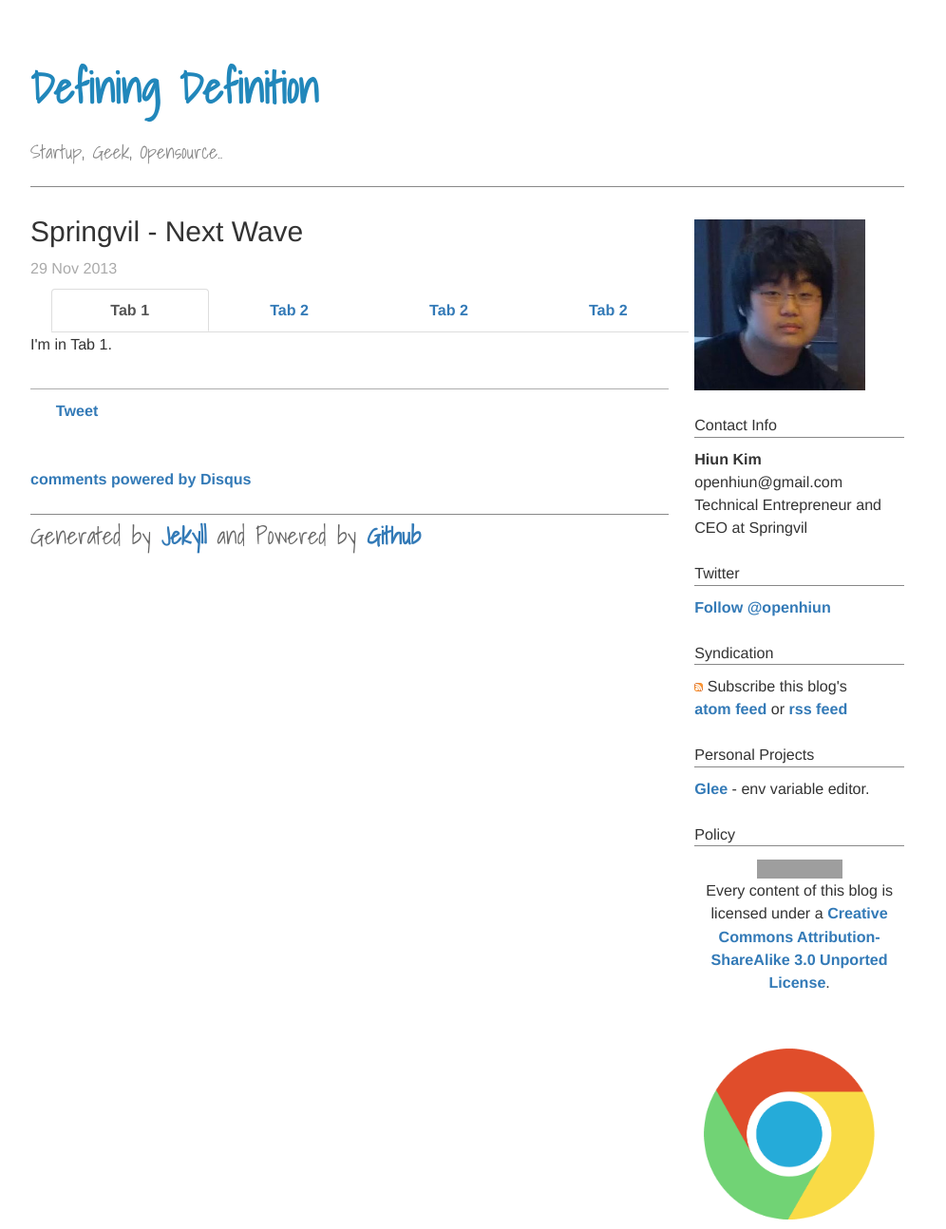
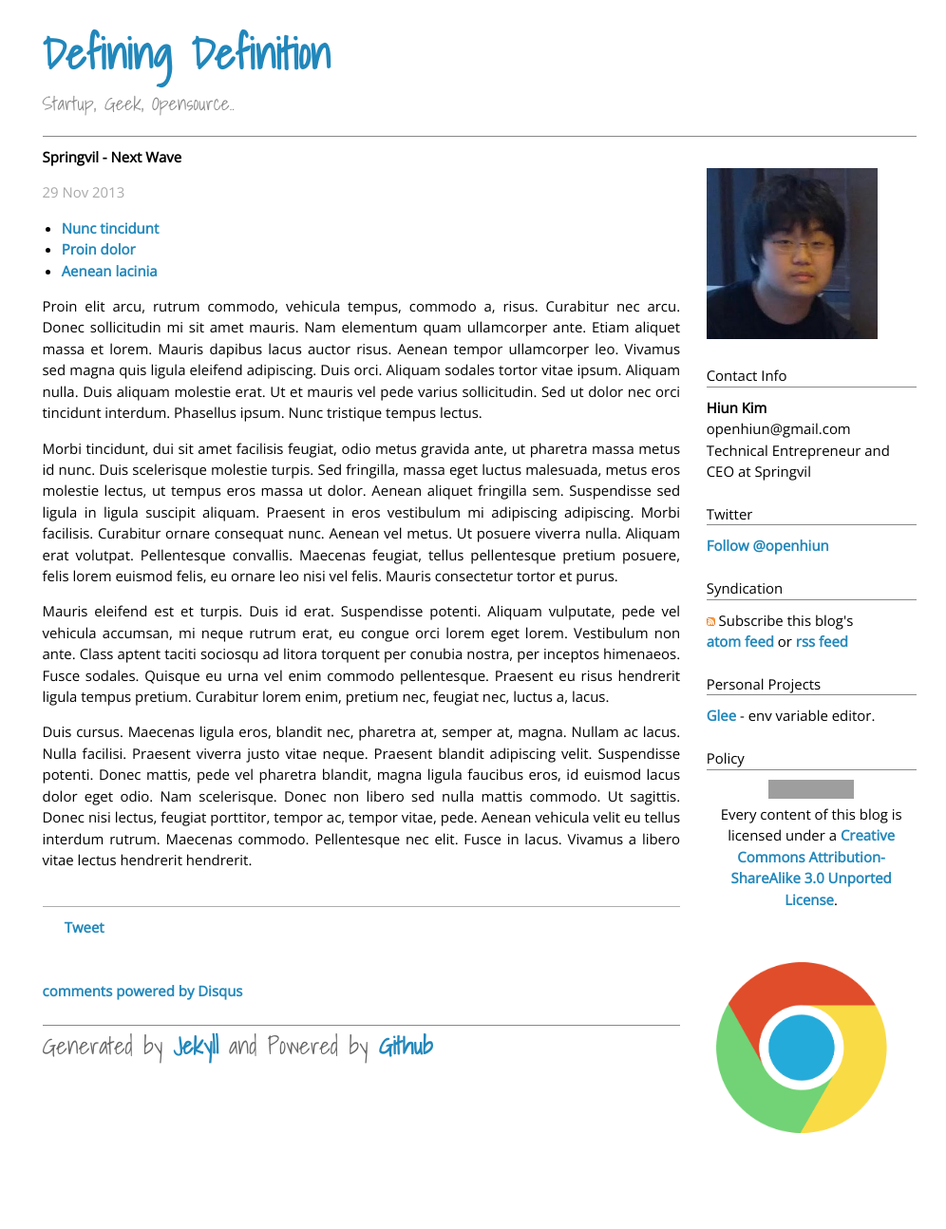
Before and after one commit to Gorski4123/openhiun.github.com, a Jekyll site: the page built from _posts/2013-11-29-next-wave.md, in a window 1280 px wide. Shown: the whole page at 95% size, without its empty margins (148-1144 px from the left). Built offline with Jekyll 4.4.1, drawn with Linux system fonts in a browser that asks for light colours; nearby versions of some CDN libraries; Markdown is read by kramdown in place of the engine named in the settings; comment, search, counter and statistics services are not loaded; after the commit the page ends 1203 px from its top, so only the background shows below that; grey boxes are pictures that could not be loaded.

Commit message:
Update 2013-11-29-next-wave.md

```diff
--- a/_posts/2013-11-29-next-wave.md
+++ b/_posts/2013-11-29-next-wave.md
@@ -6,42 +6,26 @@
 permalink: /next-wave
 ---
 
-<div class="tabbable full-width-tabs">
-    <ul class="nav nav-tabs">
-        <li class="active take-all-space-you-can"><a href="#tab-one" data-toggle="tab">Tab 1</a></li>
-        <li class="take-all-space-you-can"><a href="#tab-two" data-toggle="tab">Tab 2</a></li>
-        <li class="take-all-space-you-can"><a href="#tab-two" data-toggle="tab">Tab 2</a></li>
-        <li class="take-all-space-you-can"><a href="#tab-two" data-toggle="tab">Tab 2</a></li>
-    </ul>
-    <div class="tab-content">
-        <div class="tab-pane active" id="tab-one">
-            I'm in Tab 1.
-        </div>
-        <div class="tab-pane" id="tab-two">
-            Howdy, I'm in Tab 2. Howdy, I'm in Tab 2. Howdy, I'm in Tab 2. Howdy, I'm in Tab 2.
-        </div>
-    </div>
-</div> <!-- /tabbable -->
+<script>
+ $(function() {
+   $( "#tabs" ).tabs();
+ });
+</script>
 
-
-
-<style type="text/css">
-.full-width-tabs > ul.nav.nav-tabs {
-    display: table;
-    width: 100%;
-    table-layout: fixed;
-}
-.full-width-tabs > ul.nav.nav-tabs > li {
-    float: none;
-    display: table-cell;
-}
-.full-width-tabs > ul.nav.nav-tabs > li > a {
-    text-align: center;
-}
-.take-all-space-you-can{
-    width:100%;
-}
-</style>
-<link href="https://netdna.bootstrapcdn.com/bootstrap/3.0.1/css/bootstrap.min.css" rel="stylesheet">
-<script src="https://code.jquery.com/jquery-1.10.2.min.js"></script>
-<script src="https://netdna.bootstrapcdn.com/bootstrap/3.0.1/js/bootstrap.min.js"></script>
+<div id="tabs">
+  <ul>
+    <li><a href="#tabs-1">Nunc tincidunt</a></li>
+    <li><a href="#tabs-2">Proin dolor</a></li>
+    <li><a href="#tabs-3">Aenean lacinia</a></li>
+  </ul>
+  <div id="tabs-1">
+    <p>Proin elit arcu, rutrum commodo, vehicula tempus, commodo a, risus. Curabitur nec arcu. Donec sollicitudin mi sit amet mauris. Nam elementum quam ullamcorper ante. Etiam aliquet massa et lorem. Mauris dapibus lacus auctor risus. Aenean tempor ullamcorper leo. Vivamus sed magna quis ligula eleifend adipiscing. Duis orci. Aliquam sodales tortor vitae ipsum. Aliquam nulla. Duis aliquam molestie erat. Ut et mauris vel pede varius sollicitudin. Sed ut dolor nec orci tincidunt interdum. Phasellus ipsum. Nunc tristique tempus lectus.</p>
+  </div>
+  <div id="tabs-2">
+    <p>Morbi tincidunt, dui sit amet facilisis feugiat, odio metus gravida ante, ut pharetra massa metus id nunc. Duis scelerisque molestie turpis. Sed fringilla, massa eget luctus malesuada, metus eros molestie lectus, ut tempus eros massa ut dolor. Aenean aliquet fringilla sem. Suspendisse sed ligula in ligula suscipit aliquam. Praesent in eros vestibulum mi adipiscing adipiscing. Morbi facilisis. Curabitur ornare consequat nunc. Aenean vel metus. Ut posuere viverra nulla. Aliquam erat volutpat. Pellentesque convallis. Maecenas feugiat, tellus pellentesque pretium posuere, felis lorem euismod felis, eu ornare leo nisi vel felis. Mauris consectetur tortor et purus.</p>
+  </div>
+  <div id="tabs-3">
+    <p>Mauris eleifend est et turpis. Duis id erat. Suspendisse potenti. Aliquam vulputate, pede vel vehicula accumsan, mi neque rutrum erat, eu congue orci lorem eget lorem. Vestibulum non ante. Class aptent taciti sociosqu ad litora torquent per conubia nostra, per inceptos himenaeos. Fusce sodales. Quisque eu urna vel enim commodo pellentesque. Praesent eu risus hendrerit ligula tempus pretium. Curabitur lorem enim, pretium nec, feugiat nec, luctus a, lacus.</p>
+    <p>Duis cursus. Maecenas ligula eros, blandit nec, pharetra at, semper at, magna. Nullam ac lacus. Nulla facilisi. Praesent viverra justo vitae neque. Praesent blandit adipiscing velit. Suspendisse potenti. Donec mattis, pede vel pharetra blandit, magna ligula faucibus eros, id euismod lacus dolor eget odio. Nam scelerisque. Donec non libero sed nulla mattis commodo. Ut sagittis. Donec nisi lectus, feugiat porttitor, tempor ac, tempor vitae, pede. Aenean vehicula velit eu tellus interdum rutrum. Maecenas commodo. Pellentesque nec elit. Fusce in lacus. Vivamus a libero vitae lectus hendrerit hendrerit.</p>
+  </div>
+</div>
```
